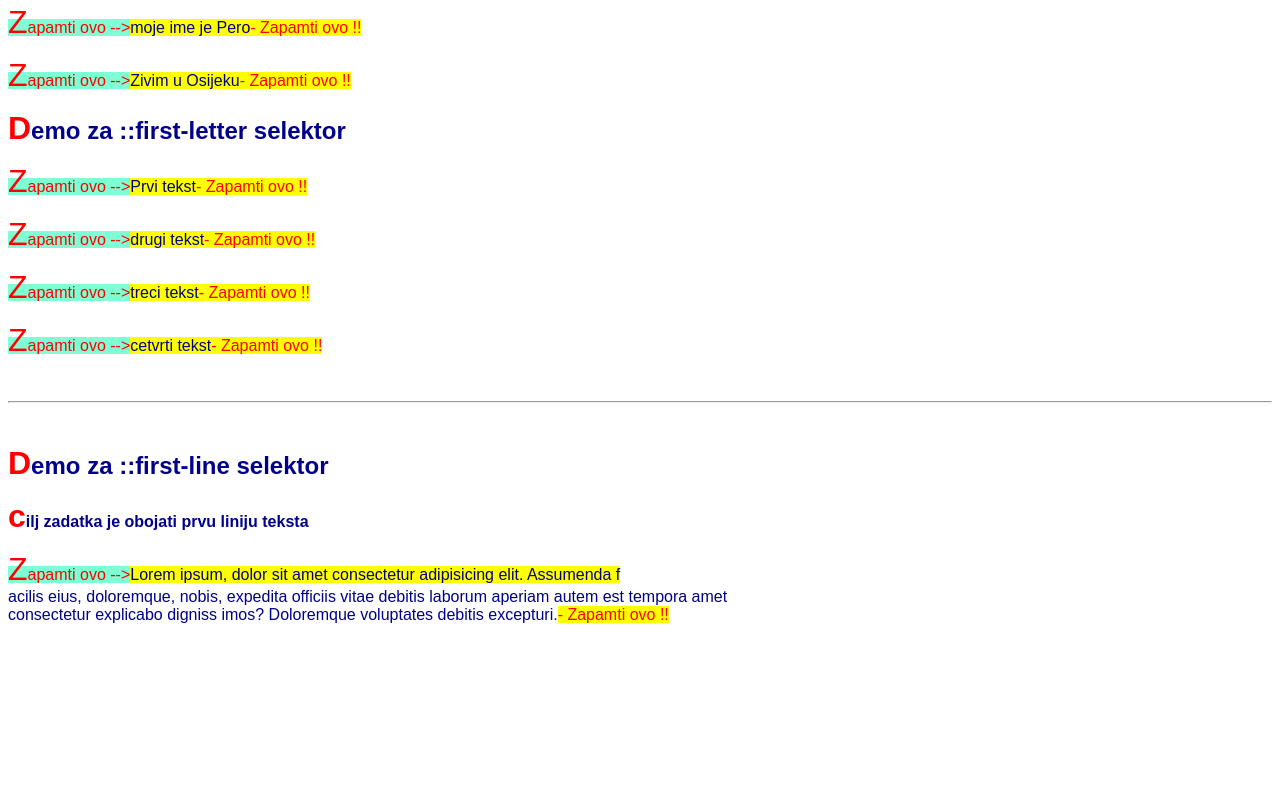
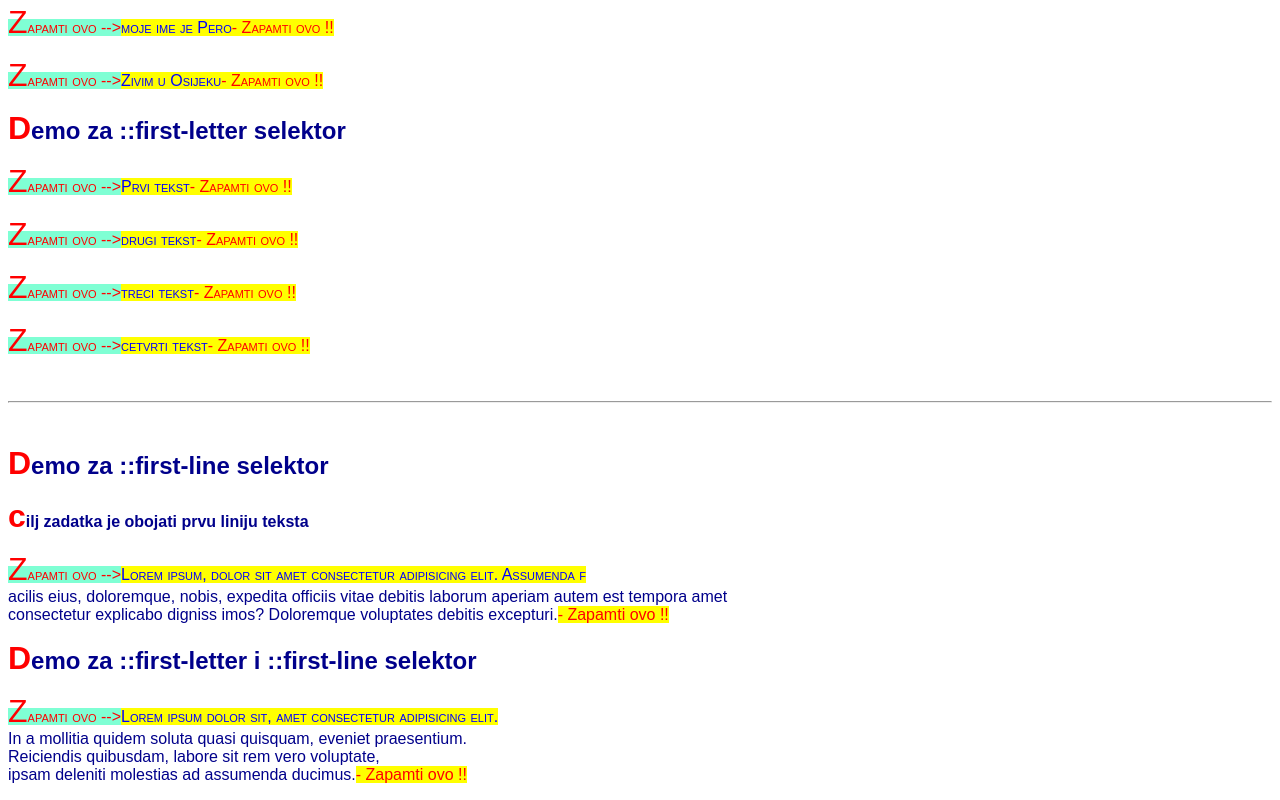
Before and after one commit to Meling1/css.pseudoklase, a plain HTML site: page index.html in a window 1280 px wide. Shown: the part 3979-4779 px from the top of the page. Before the commit the page ends 4619 px from the top, so only its background shows below. Drawn offline with Linux system fonts and the light colour scheme.

Commit message:
dodana kombinacija :first-letter+::first-line

```diff
--- a/index.html
+++ b/index.html
@@ -73,6 +73,16 @@ h1::first-letter, ::first-letter {
 
 p::first-line{
     background-color: yellow;
+}
+
+p::first-letter {
+    color: red;
+    font-size: xx-large;
+}
+
+p::first-line {
+    color: blue;
+    font-variant: small-caps;
 }
     </style>
 </head>
@@ -203,5 +213,13 @@ p::first-line{
             laborum aperiam autem est tempora amet<br> consectetur explicabo digniss
             imos? Doloremque voluptates debitis excepturi.</p>
 
+
+        <h1>Demo za ::first-letter i ::first-line selektor</h1>
+        <p>Lorem ipsum dolor sit, amet consectetur adipisicing elit.<br>
+             In a mollitia quidem soluta quasi quisquam, eveniet praesentium.<br>
+              Reiciendis quibusdam, labore sit rem vero voluptate,<br>
+               ipsam deleniti molestias ad assumenda ducimus.</p>
+
+
 </body>
 </html>
```
